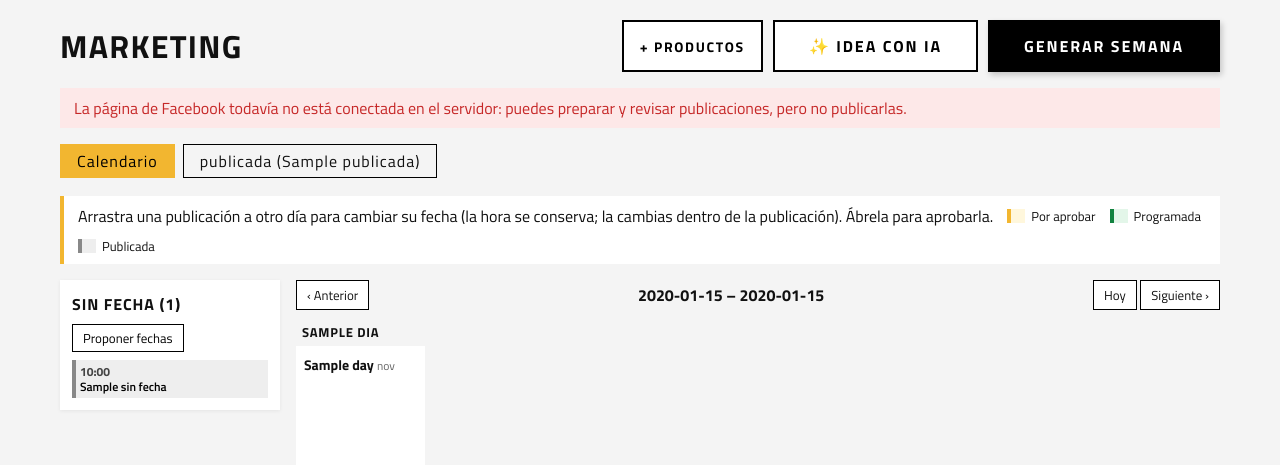
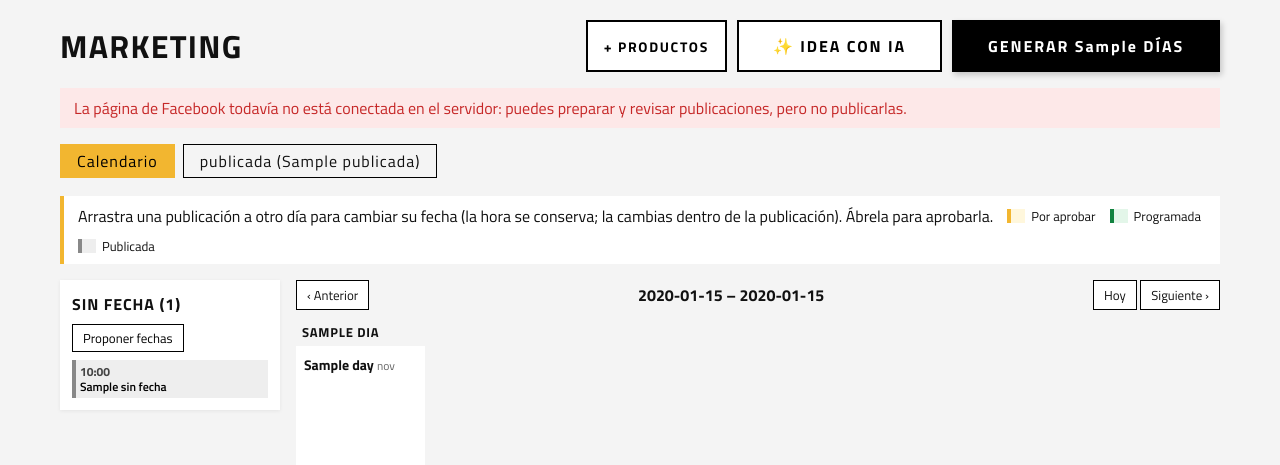
Before and after one commit to rick89dev/rey-basar, a FastAPI app: template app/templates/admin/marketing_calendario.html in a window 1280 px wide. Shown: the part 54-519 px from the top of the page. Run offline with FastAPI, Linux system fonts and the light colour scheme; the template is opened without the code that fills it: most values are stand-ins (such as "Sample title", 1, 10 or a date in 2020).

Commit message:
Marketing: la parrilla genera 3 días

```diff
--- a/app/marketing.py
+++ b/app/marketing.py
@@ -333,6 +333,7 @@ def calendario(request: Request, ok: str, semana: int, db):
     campana_cargada = db.scalar(select(func.count()).where(Publicacion.tipo == "campana")) or 0
     return render(request, "admin/marketing_calendario.html", semanas=semanas, por_dia=por_dia, sin_fecha=sin_fecha,
                   primer_libre=_primer_dia_libre(db), en_stock=len(_piezas_para_semana(db, 99)),
+                  dias_parrilla=DIAS_PARRILLA,
                   hoy=hoy, semana=semana, dias=DIAS, estados=ESTADOS_PUBLICACION, conteo=conteo, ok=ok,
                   campana_cargada=campana_cargada, total_campana=len(CAMPANA),
                   fb_listo=bool(config.FB_PAGE_ID and config.FB_PAGE_TOKEN))
@@ -389,6 +390,7 @@ def fecha(pid: int, cuando: str = Form(""), yo: Usuario = Depends(solo_admin), d
 
 
 HORA_PRODUCTO, HORA_TEMA = 14, HORA_PROPUESTA
+DIAS_PARRILLA = 3   # Ricardo prefiere revisar de 3 en 3 dias (nov 2026)
 
 
 def _primer_dia_libre(db):
@@ -417,18 +419,18 @@ def _piezas_para_semana(db, cuantas: int) -> list[Producto]:
 
 @router.post("/parrilla")
 async def parrilla(inicio: str = Form(""), yo: Usuario = Depends(solo_admin), db=Depends(get_db)):
-    """7 dias desde `inicio`: a las 2 pm una pieza en stock y a las 8 pm un tema libre de la IA."""
+    """DIAS_PARRILLA dias desde `inicio`: a las 2 pm una pieza en stock y a las 8 pm un tema libre de la IA."""
     try:
         primero = datetime.strptime(inicio, "%Y-%m-%d").date()
     except ValueError:
         primero = _primer_dia_libre(db)
     if primero <= datetime.now().date():
         primero = (datetime.now() + timedelta(days=1)).date()
-    dias = [primero + timedelta(days=i) for i in range(7)]
+    dias = [primero + timedelta(days=i) for i in range(DIAS_PARRILLA)]
     hay_ia = bool(config.OPENAI_API_KEY)
 
     trabajos_productos = []
-    piezas = _piezas_para_semana(db, 7)
+    piezas = _piezas_para_semana(db, DIAS_PARRILLA)
     for dia, p in zip(dias, piezas):
         texto, tags = _texto_plantilla([p])
         pub = Publicacion(tipo="producto", titulo=p.nombre[:120], productos=str(p.id), texto=texto, hashtags=tags,
--- a/app/marketing_ia.py
+++ b/app/marketing_ia.py
@@ -231,7 +231,7 @@ def soltar_atoradas() -> None:
 # ── parrilla semanal ─────────────────────────────────────────────────────────
 PLAN = """Eres el director creativo de ReyBasar (tienda familiar de Cuernavaca de ropa y juguetes nuevos y
 seminuevos, que tambien compra lo que la gente ya no usa). Planea los temas de las publicaciones de
-"tema libre" de la semana: una por dia, en el orden de los dias que te paso.
+"tema libre" de los proximos dias: una por dia, en el orden de los dias que te paso.
 
 Mezcla tipos distintos, sin repetir dos iguales seguidos: humor/meme de la vida diaria de mamas y papas;
 moda y tendencias accesibles; consejo util (cuidar la ropa, ordenar el closet, tallas de ninos);
--- a/app/templates/admin/marketing_calendario.html
+++ b/app/templates/admin/marketing_calendario.html
@@ -1,11 +1,11 @@
 {% extends "admin/base.html" %}
 {% block contenido %}
-<div class="res-cab"><h1>Marketing</h1><div class="res-acciones"><a href="/admin/marketing/nueva" class="btn-negro-borde">+ PRODUCTOS</a><button type="button" class="btn-negro-borde" onclick="document.getElementById('mkIdea').hidden=false;document.getElementById('mkIdeaTxt').focus()">✨ IDEA CON IA</button><button type="button" class="btn-negro" onclick="document.getElementById('mkParrilla').hidden=false">GENERAR SEMANA</button></div></div>
+<div class="res-cab"><h1>Marketing</h1><div class="res-acciones"><a href="/admin/marketing/nueva" class="btn-negro-borde">+ PRODUCTOS</a><button type="button" class="btn-negro-borde" onclick="document.getElementById('mkIdea').hidden=false;document.getElementById('mkIdeaTxt').focus()">✨ IDEA CON IA</button><button type="button" class="btn-negro" onclick="document.getElementById('mkParrilla').hidden=false">GENERAR {{ dias_parrilla }} DÍAS</button></div></div>
 <form method="post" action="/admin/marketing/parrilla" class="mk-idea" id="mkParrilla" hidden onsubmit="this.querySelector('.btn-negro').disabled=true">
-  <p><b>14 propuestas para 7 días:</b> cada día, a las 2:00 p.m. una pieza en stock (primero las que nunca has publicado) y a las 8:00 p.m. un tema libre que planea la IA. Todo queda por aprobar. Las escenas tardan unos 10 minutos en total.</p>
-  {% if en_stock < 7 %}<p class="neg">Solo hay {{ en_stock }} pieza(s) en stock con foto: se crearán {{ en_stock }} publicaciones de producto y 7 de tema libre.</p>{% endif %}
+  <p><b>{{ dias_parrilla * 2 }} propuestas para {{ dias_parrilla }} días:</b> cada día, a las 2:00 p.m. una pieza en stock (primero las que nunca has publicado) y a las 8:00 p.m. un tema libre que planea la IA. Todo queda por aprobar. Las escenas tardan unos {{ dias_parrilla + 1 }} minutos en total.</p>
+  {% if en_stock < dias_parrilla %}<p class="neg">Solo hay {{ en_stock }} pieza(s) en stock con foto: se crearán {{ en_stock }} publicaciones de producto y {{ dias_parrilla }} de tema libre.</p>{% endif %}
   <label class="mk-inicio">Empezar el<input type="date" name="inicio" value="{{ primer_libre.isoformat() }}"></label>
-  <div><button class="btn-negro">GENERAR 14 PROPUESTAS</button> <button type="button" class="mini" onclick="this.closest('form').hidden=true">Cancelar</button></div>
+  <div><button class="btn-negro">GENERAR {{ dias_parrilla * 2 }} PROPUESTAS</button> <button type="button" class="mini" onclick="this.closest('form').hidden=true">Cancelar</button></div>
 </form>
 <form method="post" action="/admin/marketing/idea" class="mk-idea" id="mkIdea" hidden onsubmit="this.querySelector('button').disabled=true">
   <label>¿Qué quieres publicar? La IA arma la imagen, el texto y los hashtags; tú la revisas antes de publicar.
@@ -13,7 +13,7 @@
   <div><button class="btn-negro">CREAR CON IA</button> <button type="button" class="mini" onclick="this.closest('form').hidden=true">Cancelar</button></div>
 </form>
 {% if not fb_listo %}<p class="error">La página de Facebook todavía no está conectada en el servidor: puedes preparar y revisar publicaciones, pero no publicarlas.</p>{% endif %}
-{% if ok.startswith('parrilla:') %}<p class="ok">Semana generada: {{ ok.split(':')[1] }} de productos y 7 de tema libre. La IA está terminando las escenas en segundo plano (unos 10 minutos); puedes seguir trabajando.</p>{% endif %}
+{% if ok.startswith('parrilla:') %}<p class="ok">Listo: {{ ok.split(':')[1] }} de productos y {{ dias_parrilla }} de tema libre. La IA está terminando las escenas en segundo plano (unos {{ dias_parrilla + 1 }} minutos); puedes seguir trabajando.</p>{% endif %}
 {% if ok.startswith('campana:') %}<p class="ok">Campaña cargada: {{ ok.split(':')[1] }} publicaciones nuevas, cada una con su fecha propuesta.</p>{% endif %}
 {% if campana_cargada < total_campana %}
 <form method="post" action="/admin/marketing/campana" class="mk-campana">
```
